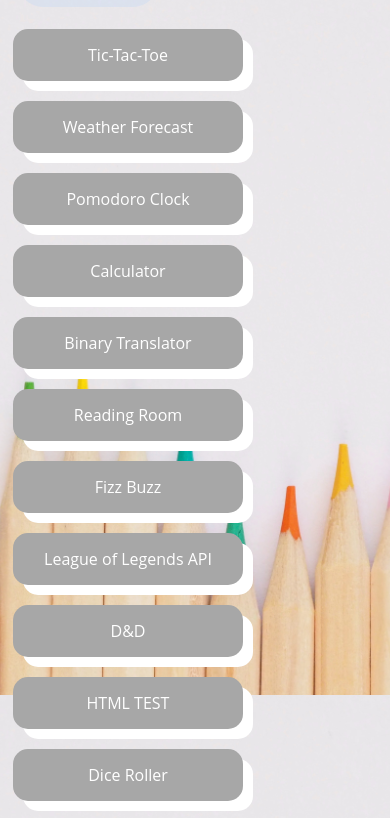
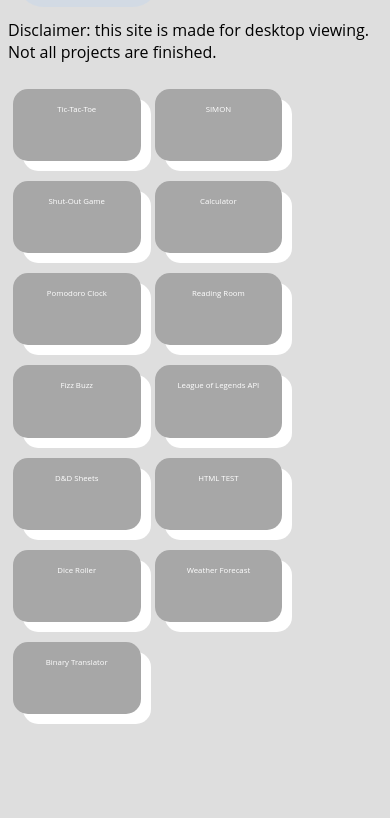
Before and after one commit to brianvogelsang/DnD, a plain HTML site: page projects/index.html in a window 390 px wide. Shown: the part 149-967 px from the top of the page. After the commit the page ends 881 px from the top, so only its background shows below. Drawn offline with Linux system fonts and the light colour scheme.

Commit message:
Removed background img
Removed background img for homepage, it was not displaying correctly for mobile

```diff
--- a/css/background.css
+++ b/css/background.css
@@ -1,6 +1,4 @@
 body {
-    background-image: url(../img/pencil.jpg);
-    background-repeat:no-repeat;
     background-attachment:fixed;
     overflow:hidden;
     background-size:cover;
--- a/projects/index.html
+++ b/projects/index.html
@@ -14,20 +14,20 @@
                &#127969;
         </a>
 	</h1>
-
+    <p>Disclaimer: this site is made for desktop viewing. Not all projects are finished.</p>
 </head>
 
 <body>
  	<div>
 		<a href="./tictactoe/" class=redLink>Tic-Tac-Toe</a>
 
-		<a href="./weather/" class=blueLink>Weather Forecast</a>
+        <a href="./simon/index.html" class=blueLink> SIMON</a>
 
-		<a href="./pomodoro/" class=redLink>Pomodoro Clock</a>
+        <a href="./shut/" class=redLink> Shut-Out Game </a>
 
 		<a href="./calculator/" class=blueLink>Calculator</a>
 
-		<a href="./binary/" class=redLink>Binary Translator</a>
+        <a href="./pomodoro/" class=redLink>Pomodoro Clock</a>
 
 		<a href="./read/" class=blueLink> Reading Room </a>
 
@@ -35,15 +35,15 @@
 
 		<a href="./League%20of%20Legends%20API/" class=blueLink> League of Legends API </a>
 
-		<a href="./dungeon/" class=redLink> D&amp;D </a>
+		<a href="./dungeon/" class=redLink> D&amp;D Sheets </a>
 
 		<a href="./dungeon/sheet.html" class=blueLink> HTML TEST</a>
 
         <a href="./dice/" class=redLink> Dice Roller </a>
 
-        <a href="./simon/index.html" class=blueLink> SIMON</a>
+        <a href="./weather/" class=blueLink>Weather Forecast</a>
 
-        <a href="./shut/" class=redLink> Shut-Out Game </a>
+        <a href="./binary/" class=redLink>Binary Translator</a>
 </div>
 
 </body>
--- a/projects/indexstyle.css
+++ b/projects/indexstyle.css
@@ -5,13 +5,14 @@ div {
 
 .blueLink, .redLink {
     display: inline-block;
-    width: 200px;
+    width: 25vw;
+    height: 5vh;
     text-align: center;
     margin: 10px 5px 10px 5px;
     background-color: #a7a7a7;
     padding: 15px;
     border-radius:15px;
-    font-size: 16px;
+    font-size: 2vw;
     box-shadow: 10px 10px;
 
 }
```
Also changed, not shown: index.html (+1 -1 lines), projects/dungeon/index.html (+1 -5 lines).
